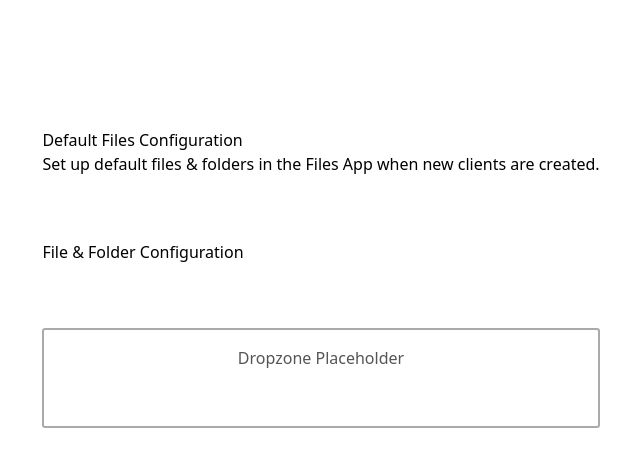
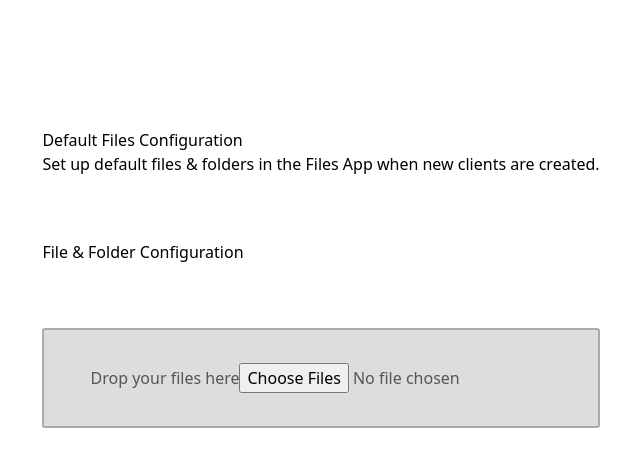
Before and after one commit to copilot-app/default-folders, a Nuxt app: page / in a window 1280 px wide. Shown: the top 466 px of the page, without its empty margins (319-959 px from the left). Built offline with nearby package versions, Linux system fonts and the light colour scheme.

Commit message:
feat: start files for files dropzone

```diff
--- /dev/null
+++ b/components/Dropzone.vue
@@ -0,0 +1,41 @@
+<script setup>
+import {ref, onMounted} from 'vue'
+const input = ref(null)
+
+onMounted(()=>{
+  console.log(input.value)
+})
+
+</script>
+<template>
+  <div class='dropzone'>
+    <span>Drop your files here</span>
+    <input ref='input' type='file' name='files' class='dropzone-input' multiple/>
+  </div>
+</template>
+<style scoped>
+.dropzone {
+  border: 0.2rem dashed #DDD;
+  padding: 2rem;
+  display: flex;
+  justify-content: center;
+  align-items: center;
+  border-radius: .25rem;
+  background-color: #DDD;
+  text-align: center;
+  transition: 0.25s background-color ease-in-out;
+  cursor: pointer;
+  &-dragging,
+  &:hover {
+    background-color: #DFFFDF;
+  }
+  &-icon {
+    max-width: 75px;
+    display: block;
+    margin: 0 auto 1.5rem;
+  }
+  &-input {
+    display: none;
+  }
+}
+</style >
--- a/pages/index.vue
+++ b/pages/index.vue
@@ -1,3 +1,8 @@
+<script scoped>
+import Dropzone from '../components/Dropzone'
+
+</script>
+
 <template>
   <div class='wrapper'>
     <div class="content">
@@ -8,9 +13,7 @@
       <div>
         <h2>File & Folder Configuration</h2>
       </div>
-      <div class='dropzone'>
-        Dropzone Placeholder
-      </div>
+      <Dropzone/>
     </div>
   </div>
 </template>
```
